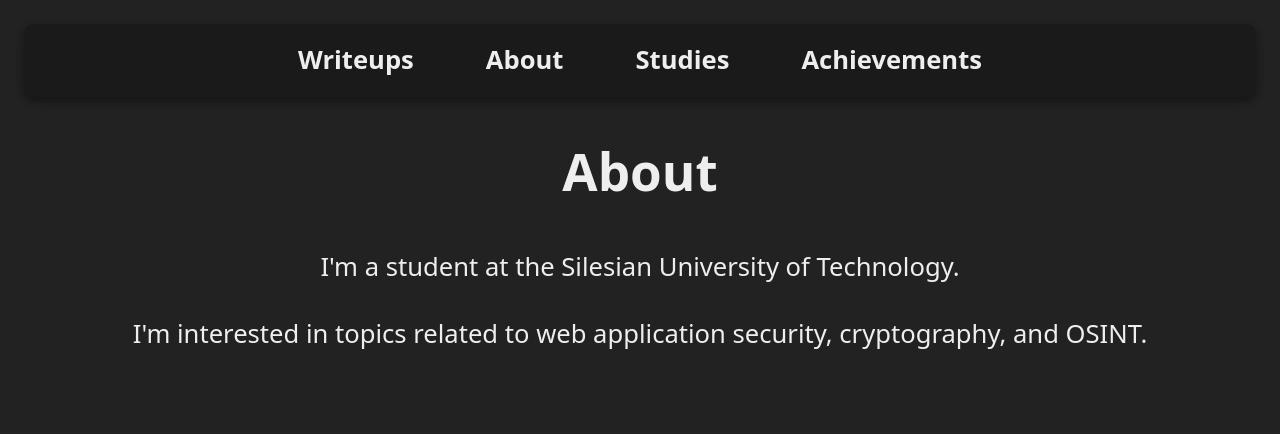
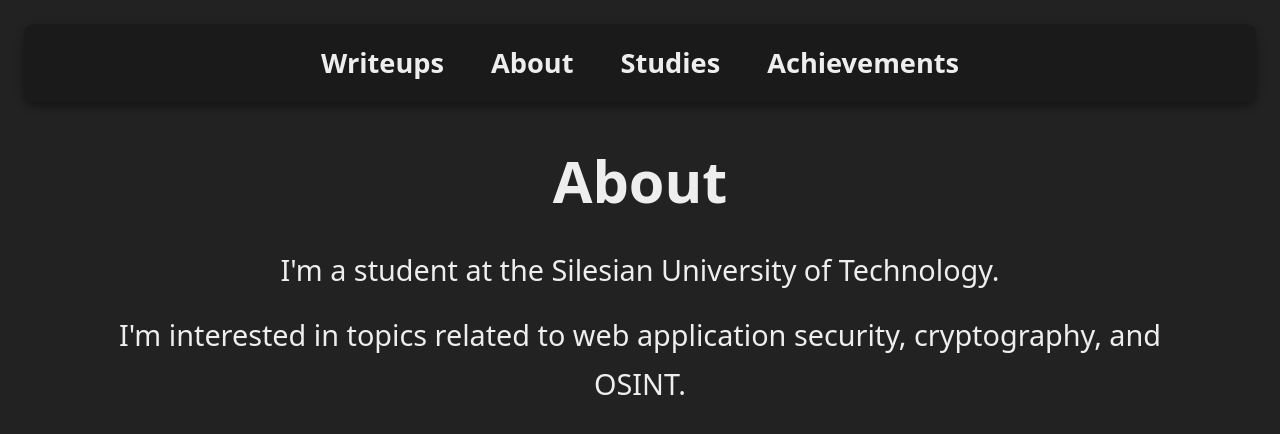
Before and after one commit to mrb3d1/mrb3d1.github.io, a Jekyll site: the page built from index.md, in a window 1280 px wide. Shown: the top 434 px of the page. Built offline with Jekyll 4.4.1, drawn with Linux system fonts in a browser that asks for light colours.

Commit message:
Update style.css

```diff
--- a/assets/style.css
+++ b/assets/style.css
@@ -2,8 +2,8 @@ body {
   background-color: #222;
   color: #eee;
   font-family: system-ui, sans-serif;
-  font-size: clamp(1.1rem, 2.5vw, 1.6rem);
-  line-height: 1.6;
+  font-size: clamp(1.2rem, 3vw, 1.8rem);
+  line-height: 1.7;
   padding: 1.5rem;
   margin: 0;
 }
@@ -26,11 +26,11 @@ a:hover {
   justify-content: center;
   align-items: center;
   flex-wrap: wrap;
-  gap: 20px;
-  font-size: clamp(1.2rem, 2.5vw, 1.6rem);
+  gap: 15px;
+  font-size: clamp(1.2rem, 3vw, 1.7rem);
   margin-bottom: 30px;
   background-color: #1a1a1a;
-  padding: 1rem 2rem;
+  padding: 1rem;
   border-radius: 10px;
   box-shadow: 0 4px 10px rgba(0, 0, 0, 0.4);
 }
@@ -41,8 +41,25 @@ a:hover {
 }
 
 .nav-menu .separator {
-  color: #555;
-  font-weight: normal;
-  user-select: none;
-  font-size: 1.4rem;
+  display: none;
 }
+
+h1, p {
+  text-align: center;
+  margin: 1rem auto;
+  max-width: 90%;
+}
+
+@media (max-width: 480px) {
+  body {
+    font-size: 1.3rem;
+    padding: 1rem;
+  }
+
+  .nav-menu {
+    flex-direction: column;
+    gap: 10px;
+    font-size: 1.3rem;
+    padding: 0.8rem;
+  }
+}
```
